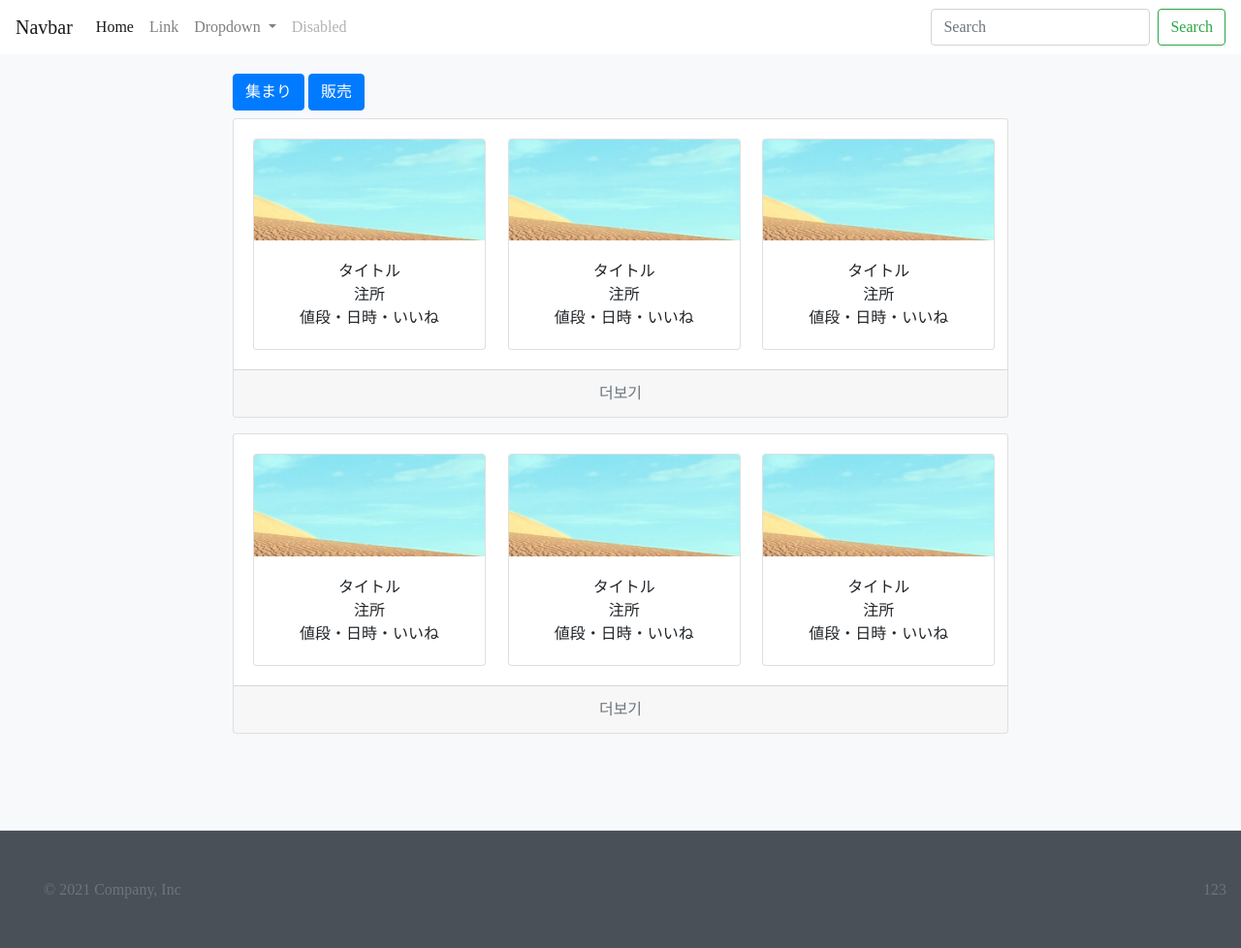
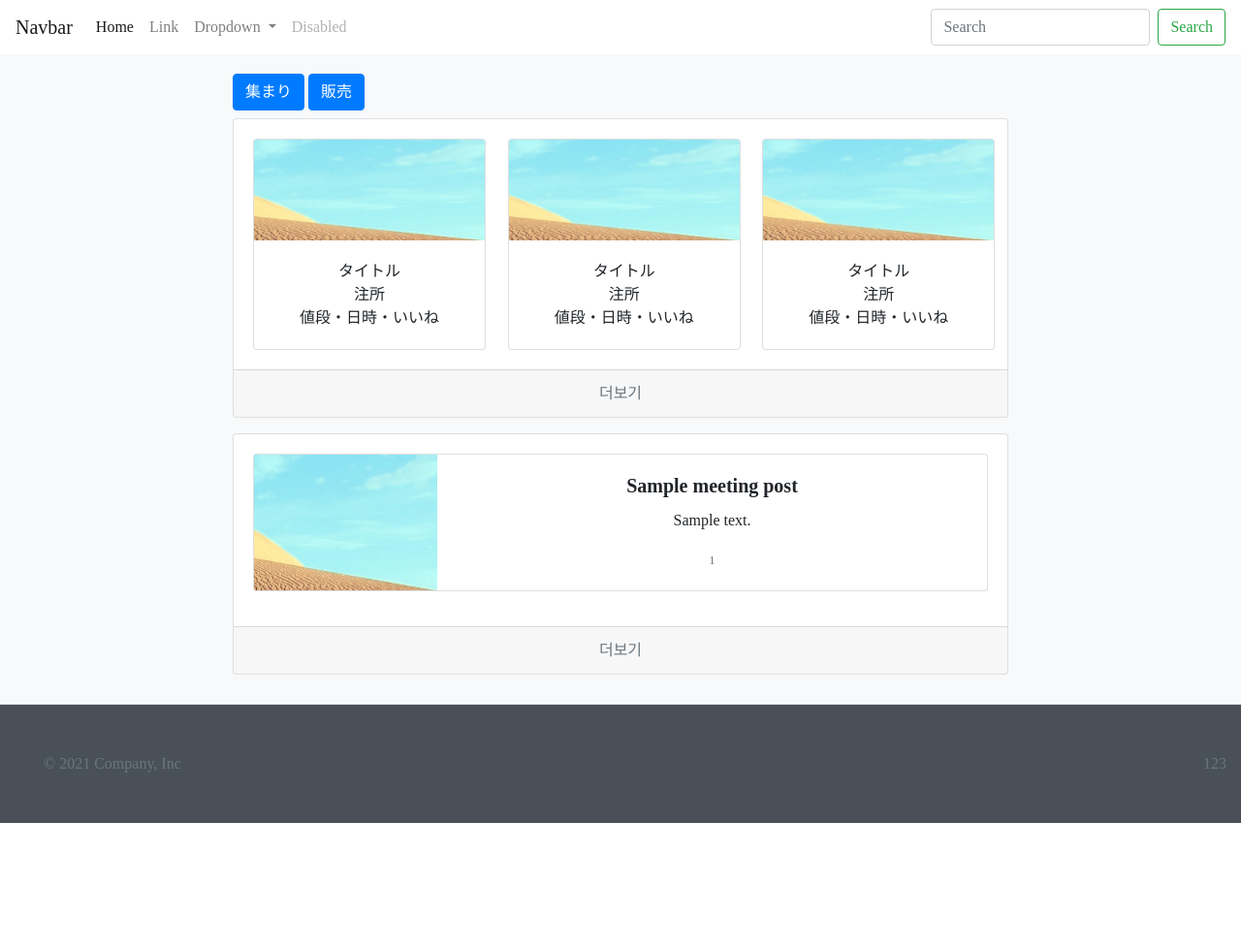
Before and after one commit to jongin1004/codeigniter4-EC-project, a CodeIgniter 4 app: template app/Views/product_list.php in a window 1280 px wide. Shown: the whole page at 97% size. After the commit the page ends 849 px from the top, so only its background shows below. Run offline with PHP 8.4 and a stand-in for CodeIgniter, Linux system fonts and the light colour scheme; the template is opened without the code that fills it: most values are stand-ins (such as "Sample title", 1, 10 or a date in 2020); some libraries are stand-ins or nearby versions; some web fonts are replaced.

Commit message:
get meeting post

```diff
--- a/app/Config/Routes.php
+++ b/app/Config/Routes.php
@@ -31,7 +31,7 @@ $routes->setAutoRoute(true);
 
 // We get a performance increase by specifying the default
 // route since we don't have to scan directories.
-$routes->get('/', 'Home::index');
+$routes->get('/', 'MainPageController::index');
 $routes->get('/meeting/new', 'MeetingController::createForm');
 $routes->post('/meeting/new', 'MeetingController::create');
 
--- a/app/Views/product_list.php
+++ b/app/Views/product_list.php
@@ -6,6 +6,7 @@
 		<a href="#" class="btn btn-primary">販売</a>
 	</div>
 
+	<!-- Sale Post -->
 	<div class="card text-center mb-3">
 		<div class="card-body">
 			<div class="row">
@@ -48,41 +49,28 @@
 		</a>
 	</div>
 
+	<!-- Meeting Post -->
 	<div class="card text-center">
 		<div class="card-body">
 			<div class="row">
-				<div class="col-4">
-					<div class="card" style="width: 15rem;">
-						<img src="images/orihinal.png" class="card-img-top">
-						<div class="card-body">
-							<div class="card-text">タイトル</div>
-							<div class="card-text">注所</div>
-							<div class="card-text">値段・日時・いいね</div>
+				<?php foreach ($meeting_posts as $meeting_post): ?>
+					<div class="col-12">
+						<div class="card mb-3">
+							<div class="row no-gutters">
+								<div class="col-md-3">
+									<img src="images/orihinal.png" style="max-width: 100%; height: 100%;">
+								</div>
+								<div class="col-md-9">
+									<div class="card-body">
+										<h5 class="card-title"><strong><?= $meeting_post['meeting_title'] ?></strong></h5>
+										<p class="card-text"><?= $meeting_post['meeting_description'] ?></p>
+										<p class="card-text"><small class="text-muted"><?= $meeting_post['user_id'] ?></small></p>
+									</div>
+								</div>
+							</div>
 						</div>
 					</div>
-				</div>
-
-				<div class="col-4">
-					<div class="card" style="width: 15rem;">
-						<img src="images/orihinal.png" class="card-img-top">
-						<div class="card-body">
-							<div class="card-text">タイトル</div>
-							<div class="card-text">注所</div>
-							<div class="card-text">値段・日時・いいね</div>
-						</div>
-					</div>
-				</div>
-
-				<div class="col-4">
-					<div class="card" style="width: 15rem;">
-						<img src="images/orihinal.png" class="card-img-top">
-						<div class="card-body">
-							<div class="card-text">タイトル</div>
-							<div class="card-text">注所</div>
-							<div class="card-text">値段・日時・いいね</div>
-						</div>
-					</div>
-				</div>
+				<?php endforeach; ?>
 			</div>
 		</div>
 		<a class="card-footer text-muted" href="##">
--- a/public/css/main.css
+++ b/public/css/main.css
@@ -9,7 +9,7 @@ a {
 
 body {
     font-family: 'Kiwi Maru', serif;
-    height: 100vh;
+    /* height: 100vh;     */
 }
 
 .header {
@@ -26,6 +26,7 @@ body {
 .content {
     width: 800px;
     margin: 0 auto;
+    padding-bottom: 30px;
 }
 
 .footer {
```
Also changed, not shown: app/Controllers/MainPageController.php (added, +18 -0 lines).
